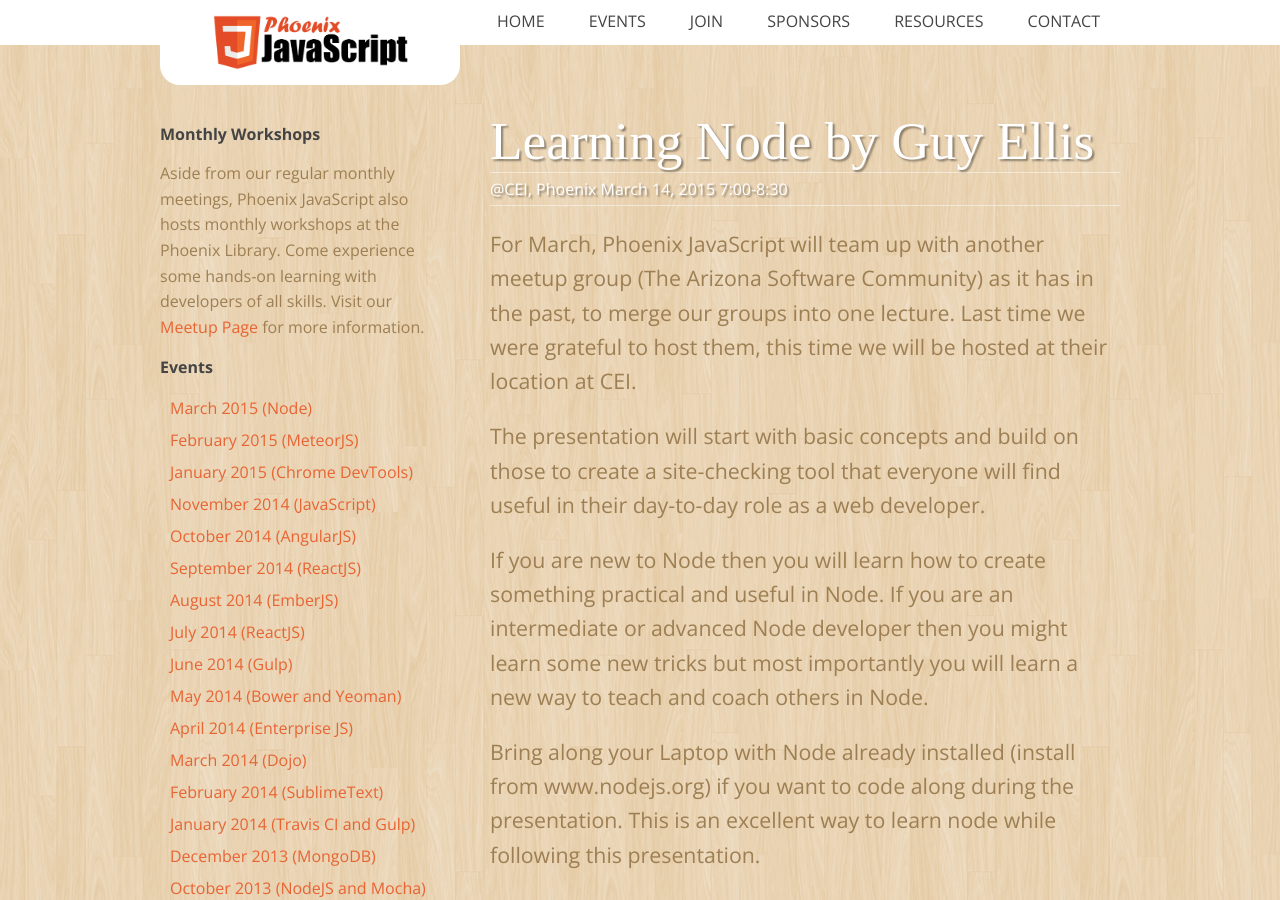
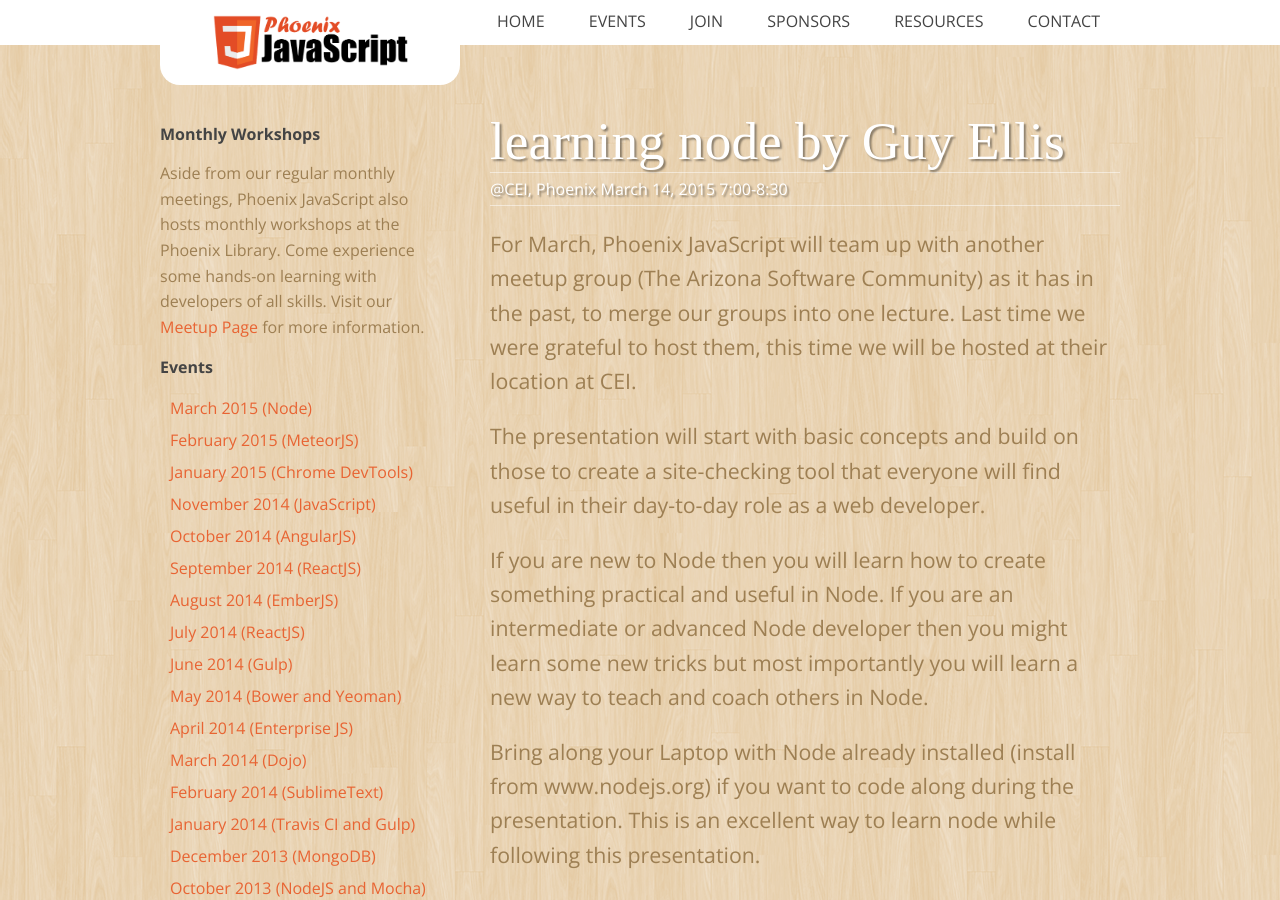
Before and after one commit to bradwestfall/phoenixjavascript, a Jekyll site: the page built from _posts/2015-03-14-Learning-Node.markdown, in a window 1280 px wide and 900 px high. Built offline with Jekyll 4.4.1, drawn with Linux system fonts in a browser that asks for light colours; some web fonts are replaced; comment, search, counter and statistics services are not loaded.

```diff
--- a/_posts/2015-03-14-Learning-Node.markdown
+++ b/_posts/2015-03-14-Learning-Node.markdown
@@ -1,7 +1,7 @@
 ---
 layout: event
 categories: event
-title: "Learning Node"
+title: "learning node"
 location: "@CEI, Phoenix"
 map: "http://bit.ly/1waCCTw "
 time: "7:00-8:30"
```
